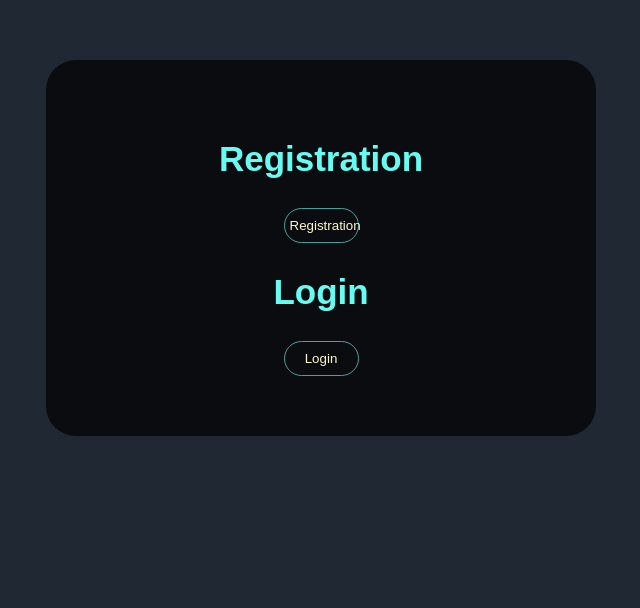
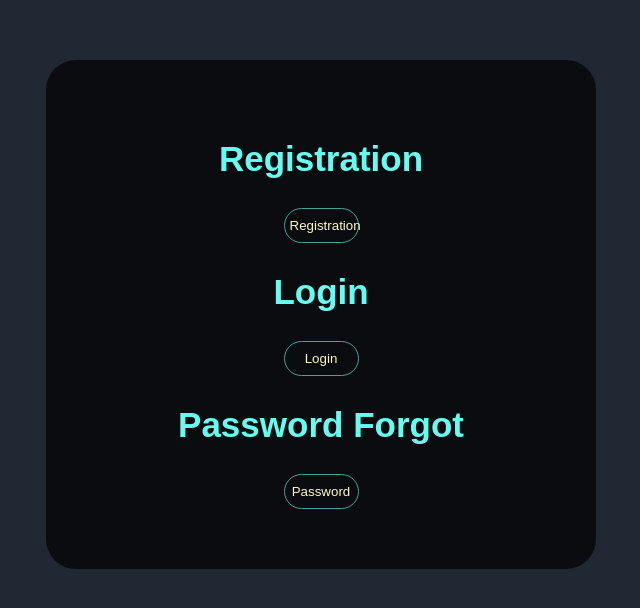
Before and after one commit to Sushanta789/Profile-, a plain HTML site: page index.html in a window 1280 px wide. Shown: the part 180-788 px from the top of the page, without its empty margins (319-959 px from the left). Drawn offline with Linux system fonts and the light colour scheme; files that its build step writes are made by us from their sources.

Commit message:
Update index.html
Signed-off-by: Sushanta789 <sshntkalaka@gmail.com>

```diff
--- a/index.html
+++ b/index.html
@@ -10,10 +10,15 @@
 
 <body>
   <div class="content">
+
 <h2>Registration</h2>
     <button onclick="Registration ()" style="float. right;">Registration</button>
+
     <h2>Login</h2>
     <button onclick="login()" style="float. right;">Login</button>
+   <h2>Password Forgot</h2>
+    <button onclick="profile ()" style="float. right;">Password</button>
+
   </div>
 </body>
 <script>
@@ -25,6 +30,9 @@ function login (){
 window.location.href="login.html";
 }
 
+function profile (){
+window.location.href="ID/Id.html";
+}
 
 </script>
 
```
